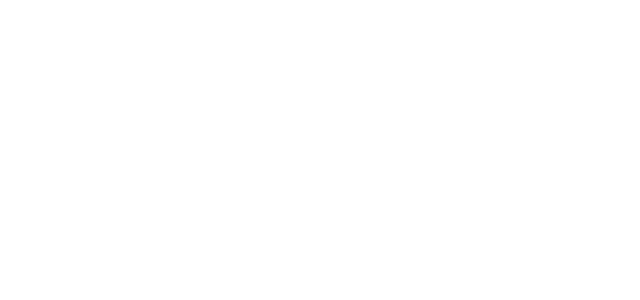
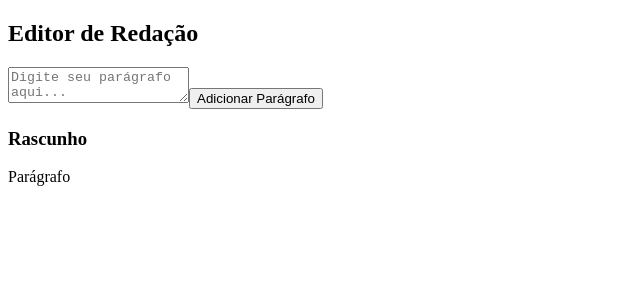
Before and after one commit to mfernandanll/essay-helper, a React (Vite) app: page / in a window 1280 px wide. Shown: the top 300 px of the page, without its empty margins (0-640 px from the left). Built offline with nearby package versions, Linux system fonts and the light colour scheme.

Commit message:
Adding DraftEditor component

```diff
--- a/src/App.tsx
+++ b/src/App.tsx
@@ -1,9 +1,10 @@
+import { DraftEditor } from "./components/DraftEditor";
 
 export function App() {
 
   return (
     <>
-
+      <DraftEditor />
     </>
   )
 }
--- /dev/null
+++ b/src/components/DraftEditor.tsx
@@ -0,0 +1,29 @@
+import { useState } from "react";
+
+export function DraftEditor() {
+  const [paragraphs, setParagraphs] = useState<{ id: number; text: string }[]>([]);
+  const [newParagraph, setNewParagraph] = useState("");
+
+  const addParagraph = () => {
+    if (newParagraph.trim() === "") return;
+    setParagraphs([...paragraphs, { id: Date.now(), text: newParagraph }]);
+    setNewParagraph("");
+  };
+
+  return (
+    <div>
+      <h2>Editor de Redação</h2>
+      <textarea
+        value={newParagraph}
+        onChange={(e) => setNewParagraph(e.target.value)}
+        placeholder="Digite seu parágrafo aqui..."
+      />
+      <button onClick={addParagraph}>Adicionar Parágrafo</button>
+
+      <div>
+        <h3>Rascunho</h3>
+        <p>Parágrafo</p>
+      </div>
+    </div>
+  )
+}
```
